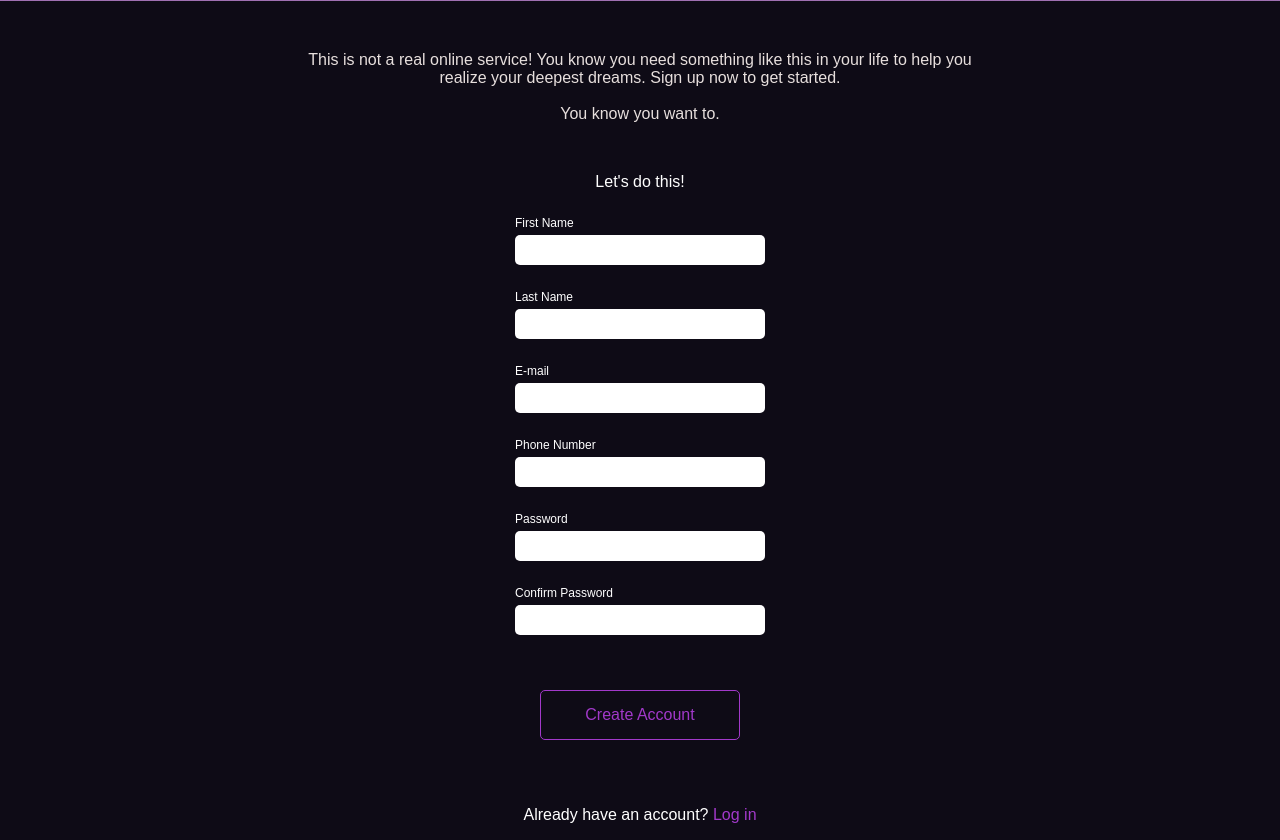
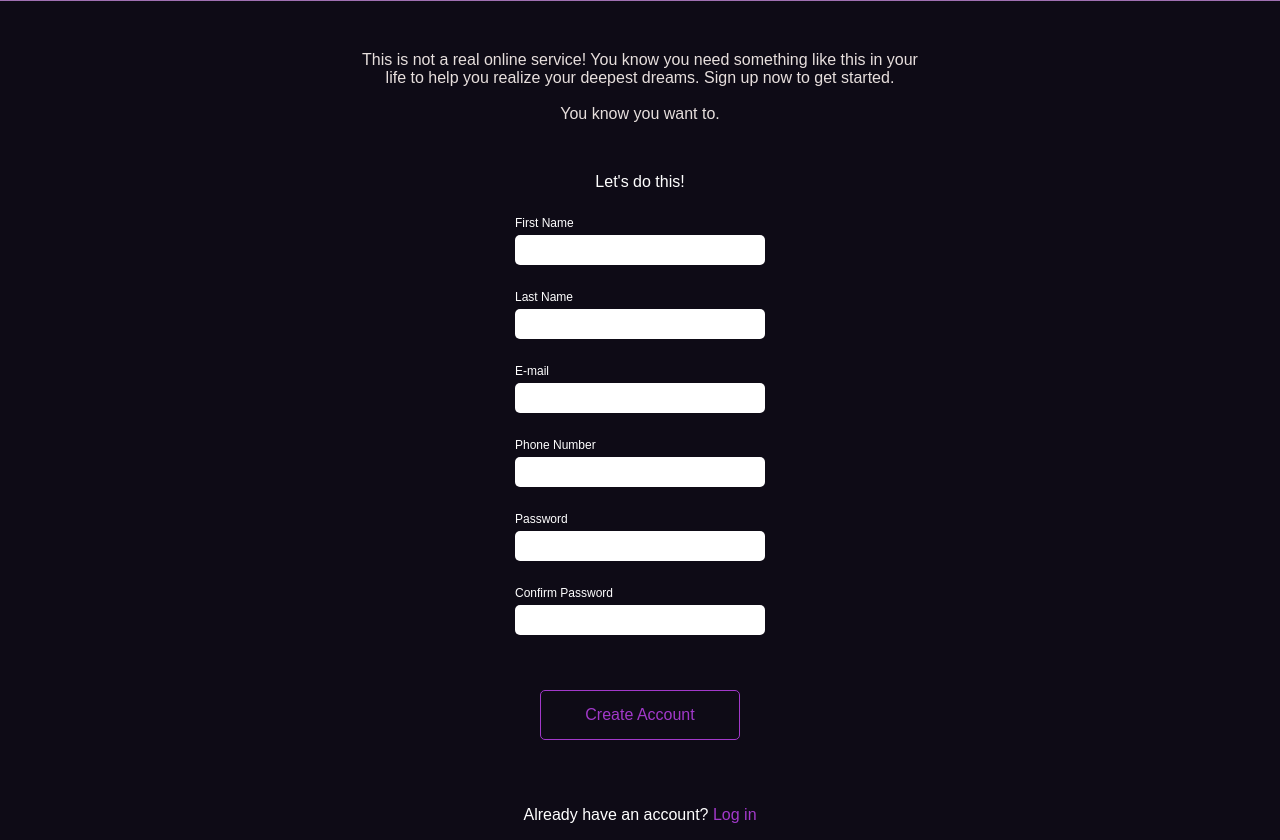
Before and after one commit to ivanf-12/sign-up-form, a plain HTML site: page index.html in a window 1280 px wide. Shown: the part 74-914 px from the top of the page. Drawn offline with Linux system fonts and the light colour scheme; grey boxes are pictures that could not be loaded; a web font is replaced by a local one.

Commit message:
fix overflow

```diff
--- a/styles.css
+++ b/styles.css
@@ -53,9 +53,6 @@ body {
   font-size: 3rem;
 }
 
-.right-section {
-}
-
 .content {
   padding: 50px 0px;
   display: flex;
@@ -70,7 +67,7 @@ body {
 }
 
 .dummy-paragraph {
-  max-width: 75ch;
+  max-width: 65ch;
   color: var(--stark);
   text-align: center;
 }
```
